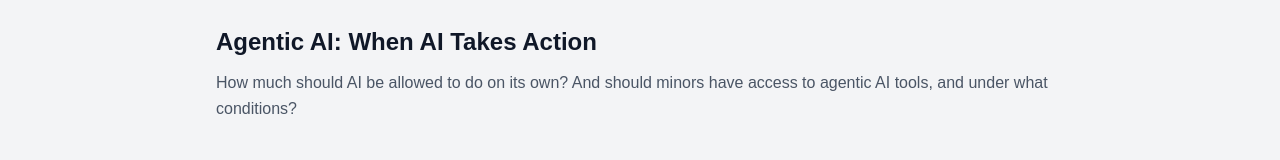
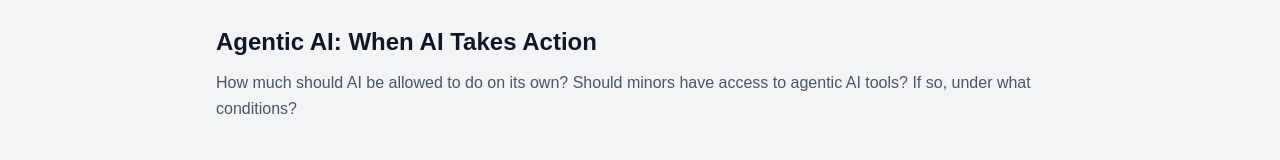
Before and after one commit to catebarry/ai-literacy-site, a Next.js app: page /modules/agentic-ai in a window 1280 px wide. Shown: the part 127-287 px from the top of the page. Built offline with nearby package versions, Linux system fonts and the light colour scheme.

Commit message:
agentic-ai

```diff
--- a/app/modules/agentic-ai/page.tsx
+++ b/app/modules/agentic-ai/page.tsx
@@ -233,8 +233,8 @@ export default function AgenticAIPage() {
           Agentic AI: When AI Takes Action
         </h1>
         <p className="text-base text-gray-600 leading-relaxed mb-10">
-          How much should AI be allowed to do on its own? And should minors
-          have access to agentic AI tools, and under what conditions?
+          How much should AI be allowed to do on its own? Should minors
+          have access to agentic AI tools? If so, under what conditions?
         </p>
 
         {/* Step 1 */}
@@ -352,7 +352,7 @@ export default function AgenticAIPage() {
               Why does autonomy level matter in educational contexts?
             </p>
             <p className="text-base text-purple-800 leading-relaxed">
-
+              As a general rule, the more autonomy an AI has, the more consequential its errors become. Most generative AI mistakes, such as a wrong answer or confusing response, are fixable and, for the most part, less likely to cause the user significant harm. Agentic mistakes, on the other hand, are often harder to undo or harder to notice, especially when an agent is being used with minimal human oversight. This matters especially in educational settings because students are still developing independent skills and may lack understanding for how an agent achieves a desired goal.
             </p>
           </div>
 
@@ -361,7 +361,7 @@ export default function AgenticAIPage() {
               What unique risks does agentic AI pose to students?
             </p>
             <p className="text-base text-purple-800 leading-relaxed">
-
+             In order to function, Agentic AI systems require permissions. Users are often required to hand access to calendars, email, files, and sometimes financial accounts over to an agent. For students in particular, this creates data privacy risks, because student data is subject to a patchwork of outdated and inadequately enforced protections under FERPA and COPPA. Further, when an AI agent makes a mistake on a student's behalf, it is often unclear whether the student, the school, or the AI company is responsible. Lastly, Agentic AI can compound cognitive offloading risks when students use agents to complete tasks they otherwise would complete themselves, or using generative AI that still requires the student to prompt, evaluate, and apply the output.
             </p>
           </div>
 
@@ -370,7 +370,7 @@ export default function AgenticAIPage() {
               What unique benefits does agentic AI promise?
             </p>
             <p className="text-base text-purple-800 leading-relaxed">
-
+              Completing a FAFSA, requesting an IEP accommodation, or applying for a scholarship involves navigating complex bureaucratic systems that heavily favor students with knowledgeable parents or access to counselors and support systems. An agentic AI that can guide or complete those steps offers a form of access equity that generative AI doesn’t provide. Agentic systems like Kira, which have been deployed in Tennessee and other states, also promise to reduce administrative burden on teachers, which frees up time for them to focus on the human-centered parts of education that AI cannot replicate as well.
             </p>
           </div>
         </div>
@@ -387,7 +387,11 @@ export default function AgenticAIPage() {
           <p className="text-base font-semibold text-gray-900 mb-4">Questions to Consider</p>
           <div className="space-y-3">
             {[
-             ,
+              "What would it take for you to trust an AI to act fully on your behalf?",
+              "How much should a student understand about how an agent is pursuing a goal before allowing it to take action?",
+              "How might using an agent provide an advantage that students without access to an agent don't have?",
+              "At what age or developmental stage should students be permitted to delegate decisions to an AI agent?",
+
             ].map((question) => (
               <div
                 key={question}
```
